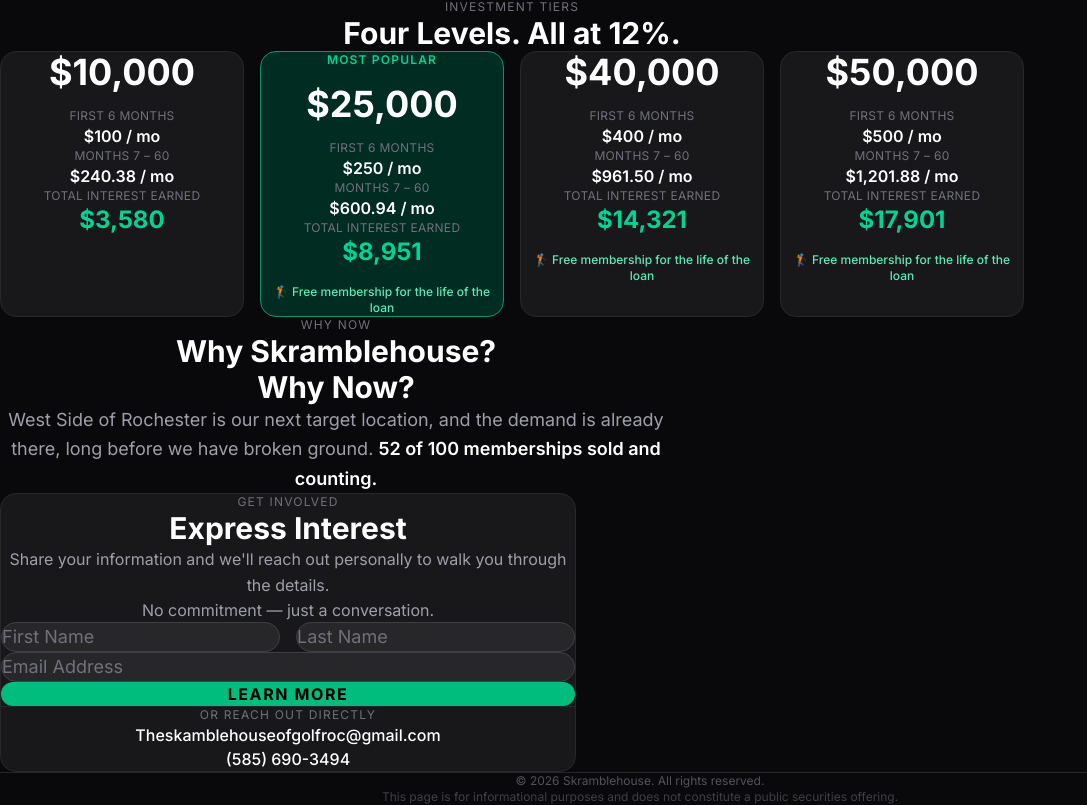
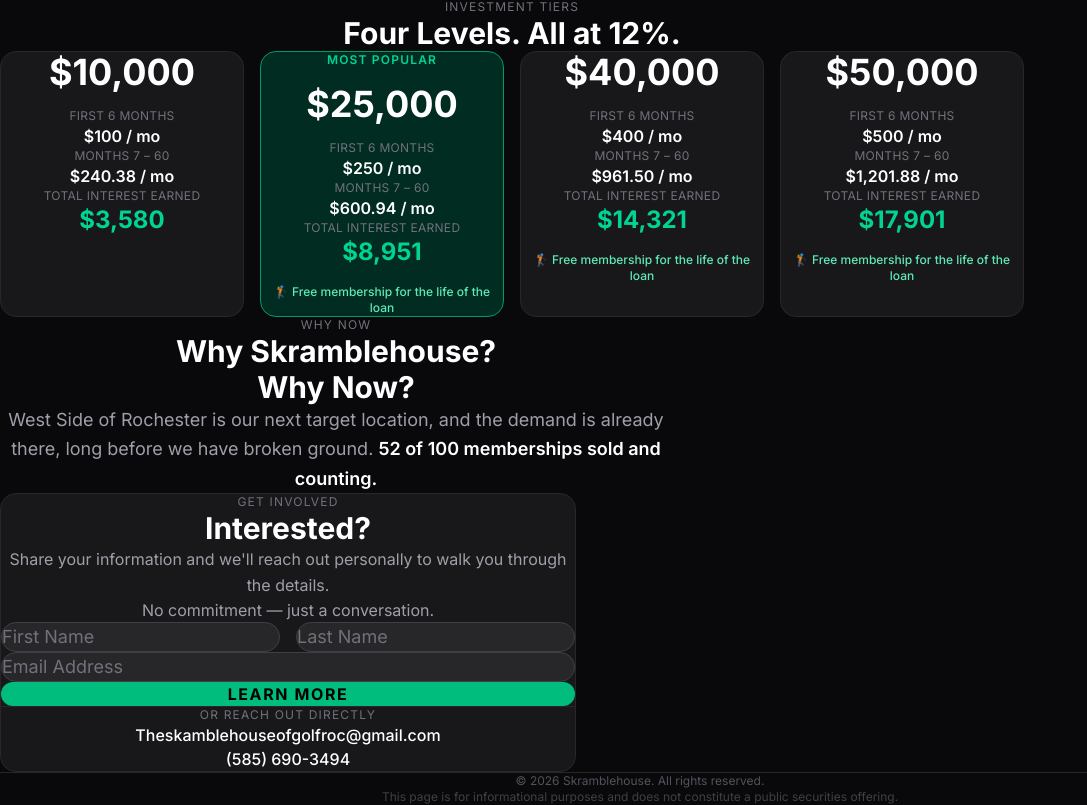
Before and after one commit to rickyhowcroft-dot/skramblehouse-westside, a Next.js app: page /investors in a window 1280 px wide. Shown: the part 1061-1866 px from the top of the page, without its empty margins (0-1087 px from the left). Built offline with nearby package versions, Linux system fonts and the light colour scheme.

Commit message:
copy: Express Interest heading updated to Interested?

```diff
--- a/app/investors/page.tsx
+++ b/app/investors/page.tsx
@@ -206,7 +206,7 @@ export default function InvestorsPage() {
         <div className="max-w-xl mx-auto bg-zinc-900 border border-zinc-800 rounded-2xl p-8 sm:p-12">
           <div className="text-center mb-8">
             <p className="text-zinc-500 text-xs uppercase tracking-widest mb-3">Get Involved</p>
-            <h2 className="text-3xl font-bold mb-4">Express Interest</h2>
+            <h2 className="text-3xl font-bold mb-4">Interested?</h2>
             <p className="text-zinc-400 text-base leading-relaxed">
               Share your information and we&apos;ll reach out personally to walk you through the details.
             </p>
```
